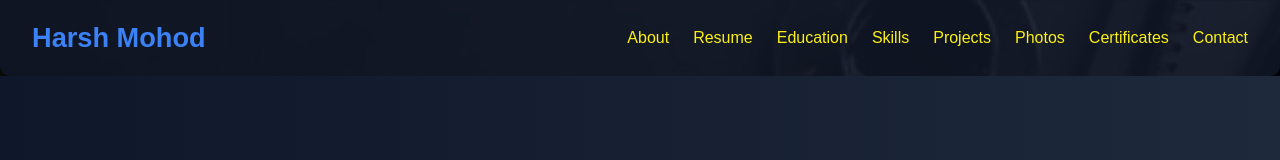
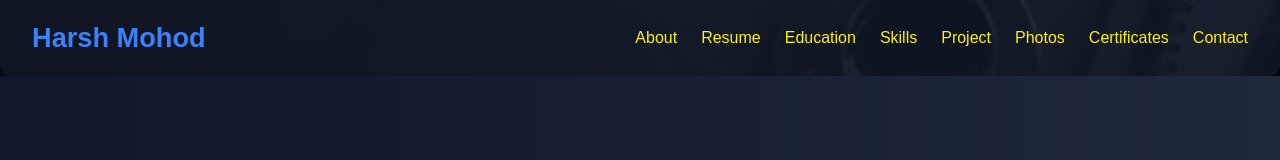
Before and after one commit to Harshmohod/portfolio_website, a plain HTML site: page index.html in a window 1280 px wide. Shown: the top 160 px of the page. Drawn offline with Linux system fonts and the light colour scheme.

Commit message:
Update index.html

```diff
--- a/index.html
+++ b/index.html
@@ -60,7 +60,7 @@
         <li><a href="resume.html">Resume</a></li>
         <li><a href="education.html">Education</a></li>
         <li><a href="skills.html">Skills</a></li>
-        <li><a href="project.html">Projects</a></li>
+        <li><a href="project.html">Project</a></li>
         <li><a href="photos.html">Photos</a></li>
         <li><a href="certificate.html">Certificates</a></li>
         <li><a href="contact.html">Contact</a></li>
```
